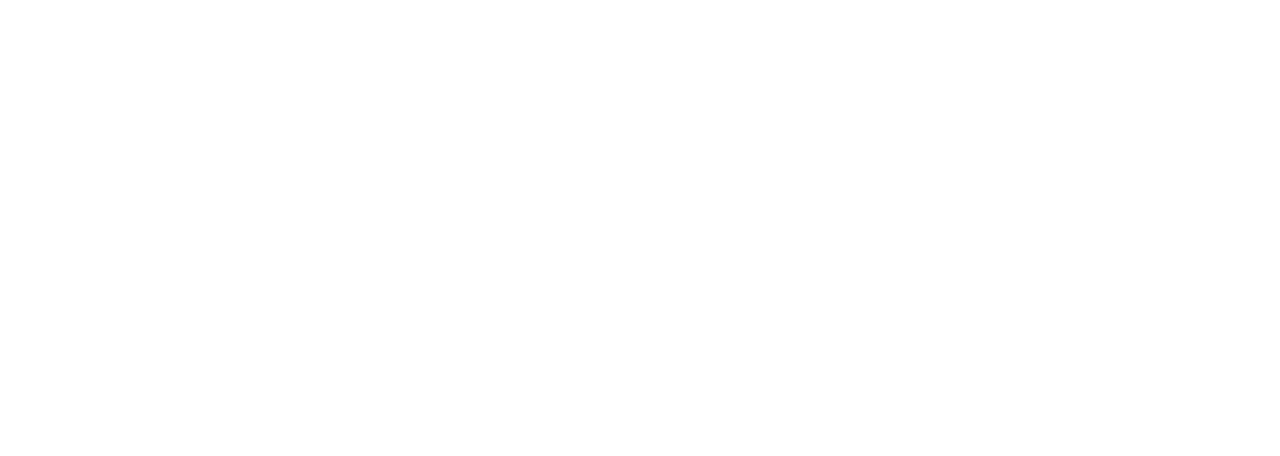
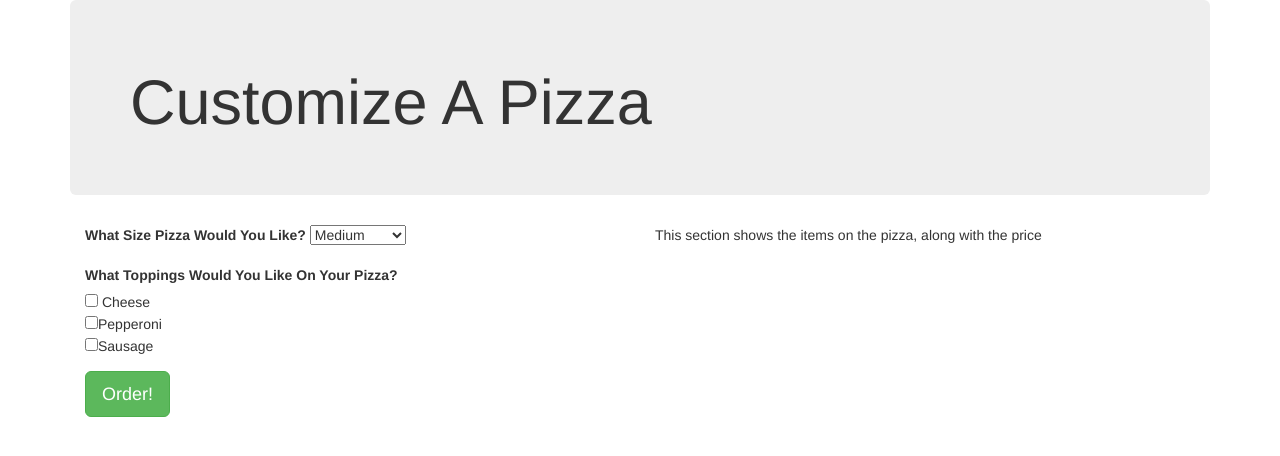
Before and after one commit to jamesmilanhiggins/pizza-program, a plain HTML site: page index.html in a window 1280 px wide. Drawn offline with Linux system fonts and the light colour scheme.

Commit message:
add basic html, title, and form containing pizza size and topping checkbox

```diff
--- a/index.html
+++ b/index.html
@@ -1,17 +1,43 @@
 <!DOCTYPE html>
 <html>
   <head>
-    <title>Title</title>
-    <link rel="stylesheet" href="css/bootstrap.css" type="text/css" media="screen" title="no title" charset="utf-8">
-    <link rel="stylesheet" href="css/styles.css" media="screen" title="no title" charset="utf-8" type="text/css">
-    <script src="js/jquery-3.2.0.js" charset="utf-8"></script>
-    <script src="js/scripts.js" charset="utf-8"></script>
+    <title>Pizza Program</title>
+    <link rel="stylesheet" href="css/bootstrap.css" type="text/css" media="screen" title="no title" >
+    <link rel="stylesheet" href="css/styles.css" media="screen" title="no title"  type="text/css">
+    <script src="js/jquery-3.2.0.js"</script>
+    <script src="js/scripts.js" </script>
   </head>
 
   </head>
   <body>
     <div class="container">
-      <h1></h1>
+      <div class="jumbotron">
+        <h1>Customize A Pizza</h1>
+      </div>
+      <div class="col-md-6">
+        <form id="order-form">
+          <div class="form-group">
+            <label for="size">What Size Pizza Would You Like?</label>
+            <select id="pizza-size">
+             <option value="medium">Medium</option>
+             <option value="large">Large</option>
+             <option value="xl">Extra-Large</option>
+           </select>
+          </div>
+          <div class="form-group">
+            <label for="toppings">What Toppings Would You Like On Your Pizza?</label><br>
+            <input type="checkbox" name="cheese" value="cheese"> Cheese<br>
+            <input type="checkbox" name="pepperoni" value="pepperoni">Pepperoni<br>
+            <input type="checkbox" name="sausage" value="sausage">Sausage<br>
+          </div>
+          <button class="btn btn-lg btn-success" type="submit" name="button">Order!</button>
+        </form>
+      </div>
+      <div class="col-md-6">
+        <div id="hidden">
+          <p>This section shows the items on the pizza, along with the price</p>
+        </div>
+      </div>
     </div>
   </body>
 </html>
```
